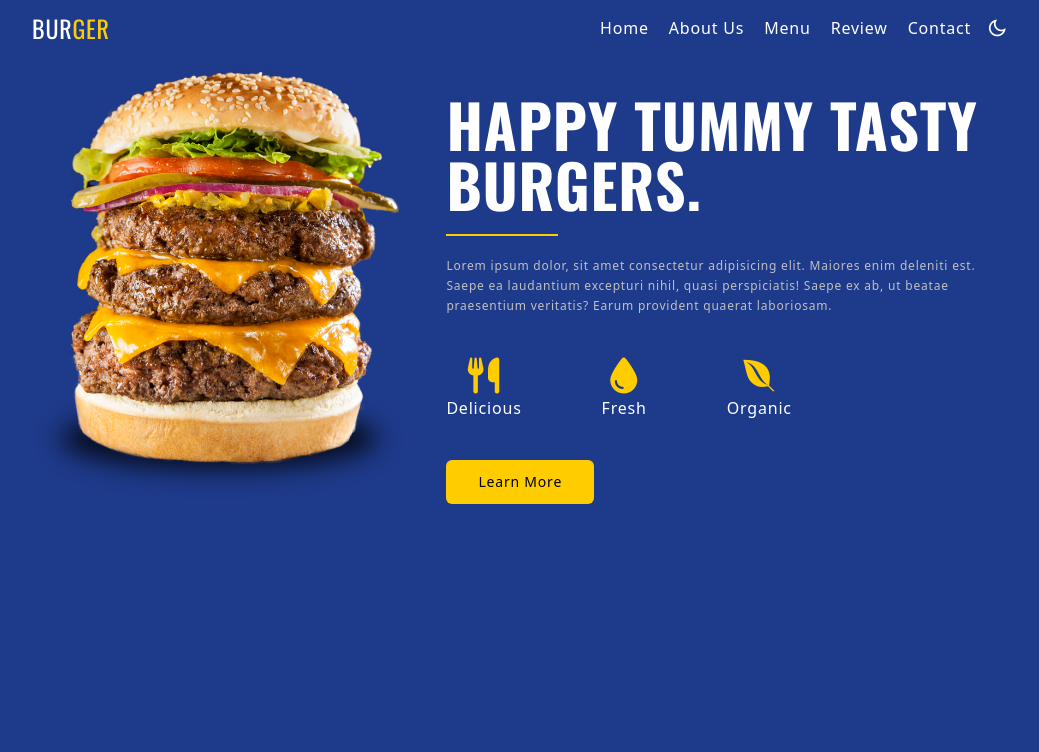
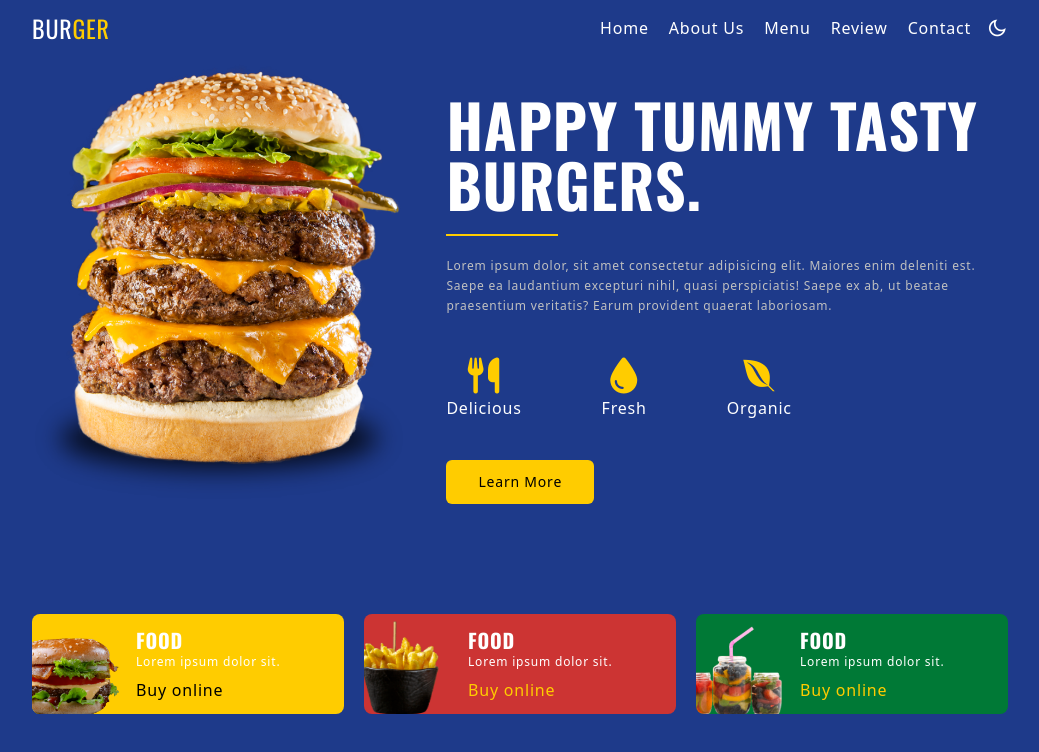
Before and after one commit to Fatma-Tawfeek/burger-website-tailwindcss, a website: page src/index.html in a window 1280 px wide. Shown: the top 752 px of the page, without its empty margins (120-1159 px from the left). Drawn offline with nearby package versions, Linux system fonts and the light colour scheme.

Commit message:
Create Categories Section

```diff
--- a/src/index.html
+++ b/src/index.html
@@ -128,7 +128,61 @@
             </section>
 
             <!--~~~~~~~~~~~~~~~ Category ~~~~~~~~~~~~~~~-->
-            <section id="category"></section>
+            <section id="category">
+                <div class="container flex flex-col gap-5 md:flex-row">
+                    <!-- card 1 -->
+                    <div class="bg-secondaryColor flex py-3 rounded-lg overflow-hidden md:flex-1">
+                        <div class="basis-1/3 relative">
+                            <img
+                                src="./img/burger-1.png"
+                                alt="category-image"
+                                class="absolute w-28 -bottom-4 -left-4"
+                            />
+                        </div>
+                        <div>
+                            <div class="mb-2">
+                                <h4 class="card__title">Food</h4>
+                                <p class="text-xs">Lorem ipsum dolor sit.</p>
+                            </div>
+                            <a href="#" class="text-blackColor cursor-pointer">Buy online</a>
+                        </div>
+                    </div>
+                    <!-- card 2 -->
+                    <div class="bg-redColor flex py-3 rounded-lg overflow-hidden md:flex-1">
+                        <div class="basis-1/3 relative">
+                            <img
+                                src="./img/snack-1.png"
+                                alt="category-image"
+                                class="absolute w-28 -bottom-4 -left-4"
+                            />
+                        </div>
+                        <div>
+                            <div class="mb-2">
+                                <h4 class="card__title">Food</h4>
+                                <p class="text-xs">Lorem ipsum dolor sit.</p>
+                            </div>
+                            <a href="#" class="text-secondaryColor cursor-pointer">Buy online</a>
+                        </div>
+                    </div>
+                    <!-- card 3 -->
+                    <div class="bg-greenColor flex py-3 rounded-lg overflow-hidden md:flex-1">
+                        <div class="basis-1/3 relative">
+                            <img
+                                src="./img/beverage-2.png"
+                                alt="category-image"
+                                class="absolute w-28 -bottom-4 -left-4"
+                            />
+                        </div>
+                        <div>
+                            <div class="mb-2">
+                                <h4 class="card__title">Food</h4>
+                                <p class="text-xs">Lorem ipsum dolor sit.</p>
+                            </div>
+                            <a href="#" class="text-secondaryColor cursor-pointer">Buy online</a>
+                        </div>
+                    </div>
+                </div>
+            </section>
 
             <!--~~~~~~~~~~~~~~~ Promo ~~~~~~~~~~~~~~~-->
             <section id="promo"></section>
--- a/src/input.css
+++ b/src/input.css
@@ -25,7 +25,8 @@
 }
 
 @layer utilities {
-    .home__tilte {
+    .home__tilte,
+    .card__title {
         @apply text-4xl font-oswald font-bold uppercase lg:text-6xl;
     }
 
@@ -36,4 +37,8 @@
     .paragraph {
         @apply text-paragraphColor text-xs leading-5;
     }
+
+    .card__title {
+        @apply text-xl;
+    }
 }
```
Also changed, not shown: src/output.css.
